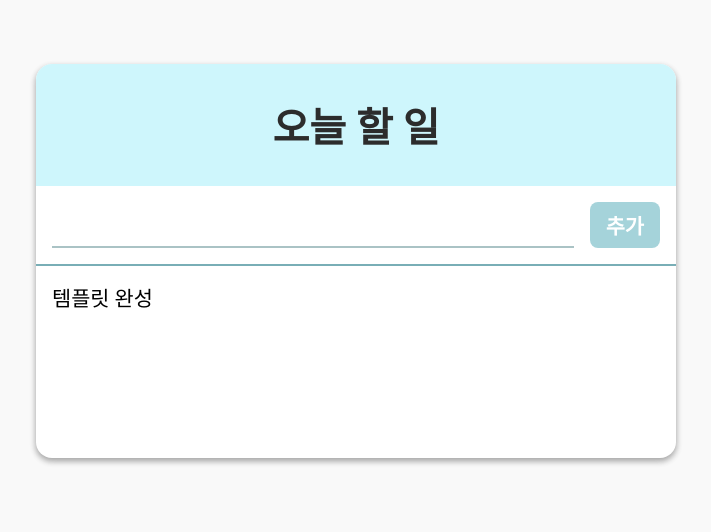
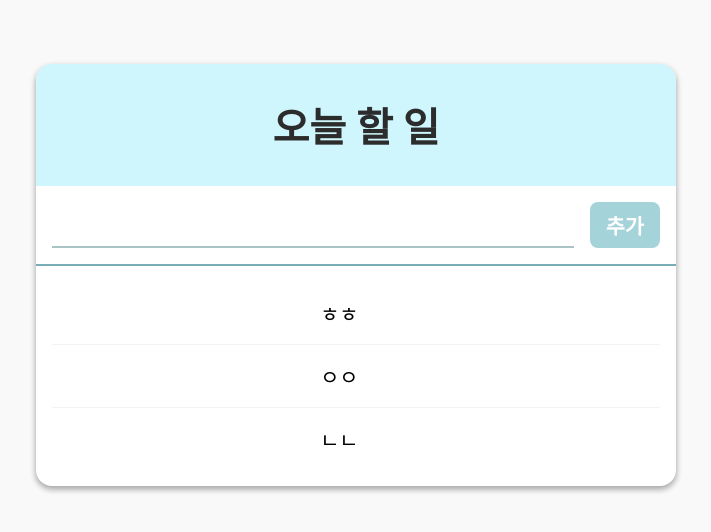
Before and after one commit to ny0011/todo-list, a React (Create React App) app: page / in a window 1280 px wide. Shown: the top 532 px of the page, without its empty margins (284-995 px from the left). Built offline with nearby package versions, Linux system fonts and the light colour scheme.

Commit message:
create TodoItem 2
- add css
- view window

```diff
--- a/src/App.js
+++ b/src/App.js
@@ -1,10 +1,15 @@
 import React, { Component } from "react";
 import TodoListTemplate from "./TodoListTemplate.js";
 import Form from "./Form.js";
+import TodoItemList from "./TodoItemList";
 
 class App extends Component {
 	render() {
-		return <TodoListTemplate form={<Form />}>템플릿 완성</TodoListTemplate>;
+		return (
+			<TodoListTemplate form={<Form />}>
+				<TodoItemList />
+			</TodoListTemplate>
+		);
 	}
 }
 
--- a/src/TodoItem.css
+++ b/src/TodoItem.css
@@ -0,0 +1,47 @@
+.todo-item {
+	padding: 1rem;
+	display: flex;
+	justify-content: space-between;
+	align-items: center; /* 세로 가운데 정렬 */
+	cursor: pointer;
+	transition: all 0.15s;
+	user-select: none;
+}
+
+.todo-item:hover {
+	background: #e7f7e7;
+}
+
+/* todo-item 에 마우스가 있을때만 .remove 보이기 */
+.todo-item:hover .remove {
+	opacity: 1;
+}
+
+/* todo-item 사이에 윗 테두리 */
+.todo-item + .todo-item {
+	border-top: 1px solid #f1f3f5;
+}
+
+.remove {
+	margin-right: 1rem;
+	color: #e64980;
+	font-weight: 600;
+	opacity: 0;
+}
+
+.todo-text {
+	word-break: break-all;
+}
+
+.checked {
+	text-decoration: line-through;
+	color: #adb5bd;
+}
+
+.check-mark {
+	font-size: 1.5rem;
+	line-height: 1rem;
+	margin-left: 1rem;
+	color: #18834e;
+	font-weight: 800;
+}
--- a/src/TodoItem.js
+++ b/src/TodoItem.js
@@ -1,27 +1,28 @@
-import React, {Component} from React;
+import React, { Component } from "react";
 import "./TodoItem.css";
 
-class TodoItem extends Component{
-    render(){
-        const {text, checked, id, onToggle, onRemove} = this.props;
+class TodoItem extends Component {
+	render() {
+		const { text, checked, id, onToggle, onRemove } = this.props;
 
 		return (
 			<div className="todo-item" onClick={() => onToggle(id)}>
-            <div className="remove" onClick={(e) => {
-                e.stopPropagation();
-                onRemove(id)
-            }}>✖</div>
-            <div className={`todo-text ${checked && 'checked'}`}>
+				<div>{checked && <div className="check-mark">✔</div>}</div>
+				<div className={`todo-text ${checked ? "checked" : ""}`}>
 					<div>{text}</div>
 				</div>
-            <div>
-                {
-                    checked && (<div className="check-mark">✔</div>)
-                }
+				<div
+					className="remove"
+					onClick={e => {
+						e.stopPropagation();
+						onRemove(id);
+					}}
+				>
+					✖
 				</div>
-        </div>);
-
+			</div>
+		);
 	}
 }
 
-export default TodoItem
+export default TodoItem;
--- a/src/TodoItemList.js
+++ b/src/TodoItemList.js
@@ -1,9 +1,16 @@
 import React, { Component } from "react";
+import TodoItem from "./TodoItem";
 
 class TodoItemList extends Component {
 	render() {
-		const { todos, ontoggle, onRemove } = this.prop;
-		return <div></div>;
+		//const { todos, ontoggle, onRemove } = this.prop;
+		return (
+			<div>
+				<TodoItem text="ㅎㅎ"></TodoItem>
+				<TodoItem text="ㅇㅇ"></TodoItem>
+				<TodoItem text="ㄴㄴ"></TodoItem>
+			</div>
+		);
 	}
 }
 
```
Also changed, not shown: 1 other file (tests, documents, lock files or other folders). Lines whose indentation alone changed are shown as unchanged.
